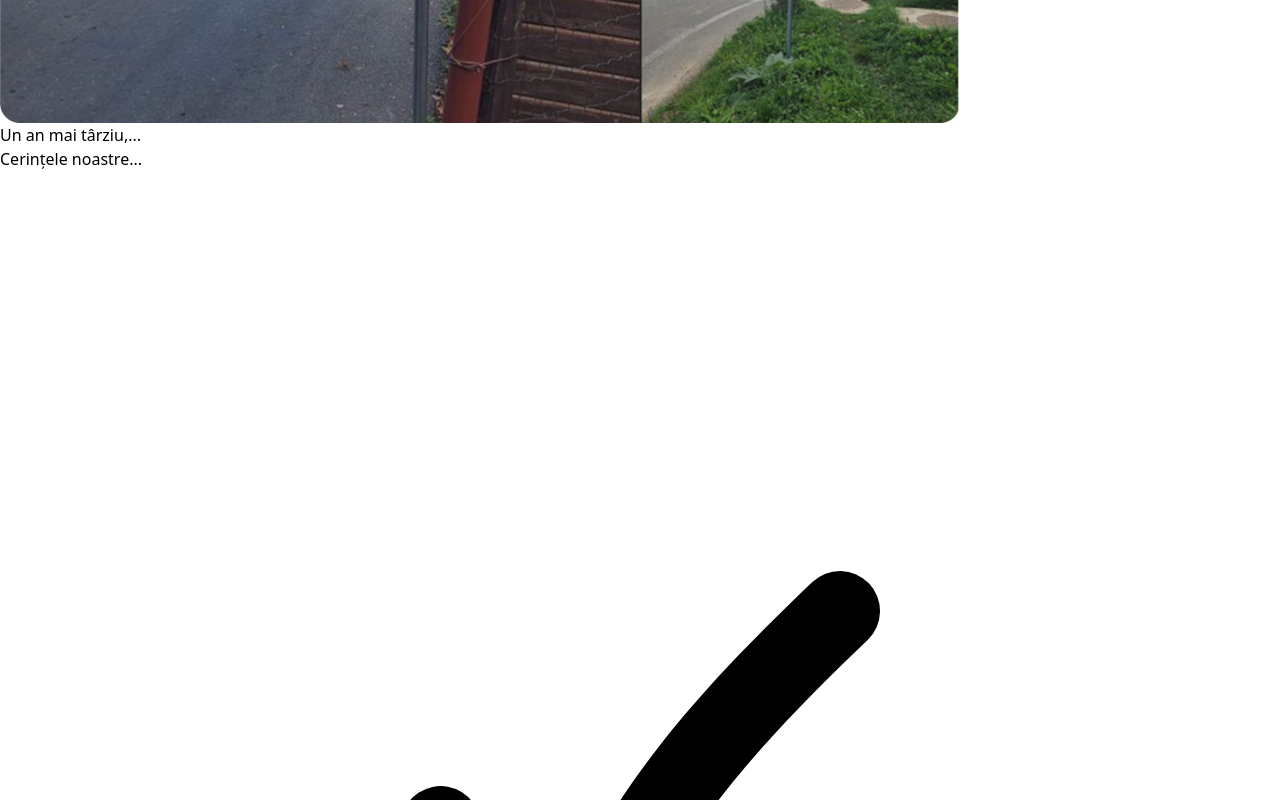
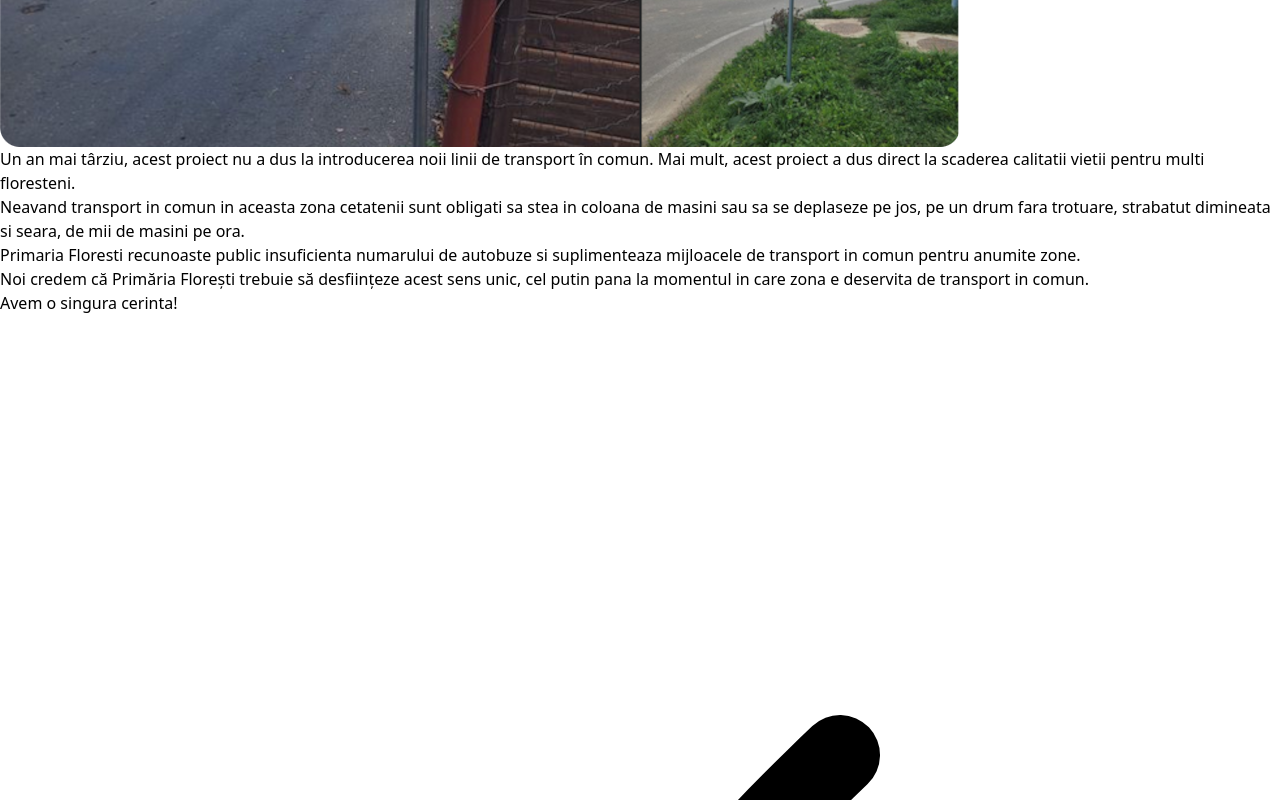
Before and after one commit to andreisebastianc/redeschide-razoare, a Next.js app: page / in a window 1280 px wide. Shown: the part 2720-3520 px from the top of the page. Built offline with nearby package versions, Linux system fonts and the light colour scheme; a web font is replaced by a local one.

Commit message:
Add more content to the homepage

```diff
--- a/src/components/Introduction.jsx
+++ b/src/components/Introduction.jsx
@@ -1,7 +1,7 @@
 import Link from 'next/link'
 
-import { CheckIcon } from '@/components/CheckIcon'
-import { Container } from '@/components/Container'
+import {CheckIcon} from '@/components/CheckIcon'
+import {Container} from '@/components/Container'
 import coverImage1 from "@/images/cover-1.png";
 import Image from "next/image";
 import YouTube from "react-youtube";
@@ -19,34 +19,72 @@ export function Introduction() {
                 <p className="font-display text-4xl font-bold tracking-tight text-slate-900">
                     Noi, participanții la trafic cerem deblocarea traficului!
                 </p>
+                <p className="font-display text-2xl font-semibold tracking-tight text-slate-900 mt-4">
+                    Primăria Florești trebuie să revină asupra deciziei de a institui un sens unic pe o porțiune din
+                    strada Răzoare.
+                </p>
                 <p className="mt-4">
-          În 11 Octombrie 2022, Primăria Florești publica acest <a className="underline text-blue-600 hover:text-blue-800" href="https://www.facebook.com/primariacomuneifloresti/posts/pfbid02SMrGQrPo4Cg2ZPQb8LyCZtLzybqrXNdoy4jXWFgAAZjbLUkHDJAa6zcYxXXsgcTMl?locale=ro_RO" target="_blank">
+                    În 11 Octombrie 2022, Primăria Florești publica acest <a
+                    className="underline text-blue-600 hover:text-blue-800"
+                    href="https://www.facebook.com/primariacomuneifloresti/posts/pfbid02SMrGQrPo4Cg2ZPQb8LyCZtLzybqrXNdoy4jXWFgAAZjbLUkHDJAa6zcYxXXsgcTMl?locale=ro_RO"
+                    target="_blank">
                     anunț</a> pe Facebook:
                 </p>
-        <div className="flex flex-col sm:flex-col lg:flex-row gap-8 mt-8 items-center">
+                <div
+                    className="flex flex-col sm:flex-col lg:flex-row gap-8 mt-8 items-center border border-gray-300 p-4 rounded-md">
                     <p className="mt-4 italic">
-            &quot;UNIC pe o porțiune din strada Răzoare, pe direcția Cluj Napoca-Florești începând de joi 13 octombrie a.c. (2022) <br/><br/>
-            Se instituie sens unic pe strada Răzoare, pe sectorul cuprins între intersecția str. Valea Gârboului nr. 1 și până la str. Răzoare nr. 199. <br/><br/>
+                        &quot;UNIC pe o porțiune din strada Răzoare, pe direcția Cluj Napoca-Florești începând de joi 13
+                        octombrie a.c. (2022) <br/><br/>
+                        Se instituie sens unic pe strada Răzoare, pe sectorul cuprins între intersecția str. Valea
+                        Gârboului nr. 1 și până la str. Răzoare nr. 199. <br/><br/>
                         <span className={"font-semibold"}>Măsura este parte din proiectul privind adaptarea infrastructurii rutiere la condițiile cerute pentru a face posibilă introducerea noii linii de transport în comun care va deservi această zonă.</span>&quot;
                     </p>
-          <Image className="lg:w-1/2 flex-shrink-0" src={coverImage1} alt="" priority />
+                    <Image className="lg:w-1/2 flex-shrink-0 shadow-lg rounded-lg" src={coverImage1} alt="" priority/>
                 </div>
+                <p className="mt-8">
+                    Un an mai târziu, acest proiect nu a dus la introducerea noii linii de transport în comun. Mai mult,
+                    acest proiect a dus direct la scaderea calitatii vietii pentru multi floresteni.
+                </p>
                 <p className="mt-4">
-          Un an mai târziu,...
+                    Neavand transport in comun in aceasta zona cetatenii sunt obligati sa stea in coloana de masini sau
+                    sa se deplaseze pe jos, pe un drum fara trotuare, strabatut dimineata si seara, de mii de masini pe
+                    ora.
+                </p>
+                <p className="mt-4">
+                    Primaria Floresti recunoaste public insuficienta numarului de autobuze si suplimenteaza mijloacele
+                    de transport in comun pentru anumite zone.
+                </p>
+                <p className="mt-4">
+                    Noi credem că Primăria Florești trebuie să desființeze acest sens unic, cel putin pana la momentul
+                    in care zona e deservita de transport in comun.
                 </p>
                 <div className="mt-8 flex justify-center">
-          <Youtube />
+                    <Youtube/>
                 </div>
-        <p className="mt-4">
-          Cerințele noastre...
+                <p className="mt-12">
+                    Avem o singura cerinta!
                 </p>
                 <ul role="list" className="mt-8 space-y-3">
                     {[
-            'Schimbarea sensului unic',
-            'Publicarea programului acestui proiect privind adaptarea infrastructurii rutiere',
+                        'Redeschiderea imediata a sensului unic pe strada Răzoare, pe sectorul cuprins între intersecția str. Valea Gârboului nr. 1 și până la str. Răzoare nr. 199, pentru trafic din ambele sensuri',
                     ].map((feature) => (
                         <li key={feature} className="flex">
-              <CheckIcon className="h-8 w-8 flex-none fill-blue-500" />
+                            <CheckIcon className="h-8 w-8 flex-none fill-blue-500"/>
+                            <span className="ml-4">{feature}</span>
+                        </li>
+                    ))}
+                </ul>
+                <p className="mt-12">
+                    Credem ca Primaria Floresti datorează cetatenilor:
+                </p>
+                <ul role="list" className="mt-8 space-y-3">
+                    {[
+                        'Rezolvarea situației legale a drumului',
+                        'Un nou proiect de adaptare a infrastructurii rutiere la condițiile cerute pentru a face posibilă introducerea noii linii de transport în comun\n',
+                        'Trotuare pe strada Razoare',
+                    ].map((feature) => (
+                        <li key={feature} className="flex">
+                            <CheckIcon className="h-8 w-8 flex-none fill-blue-500"/>
                             <span className="ml-4">{feature}</span>
                         </li>
                     ))}
```
Lines whose indentation alone changed are shown as unchanged.
